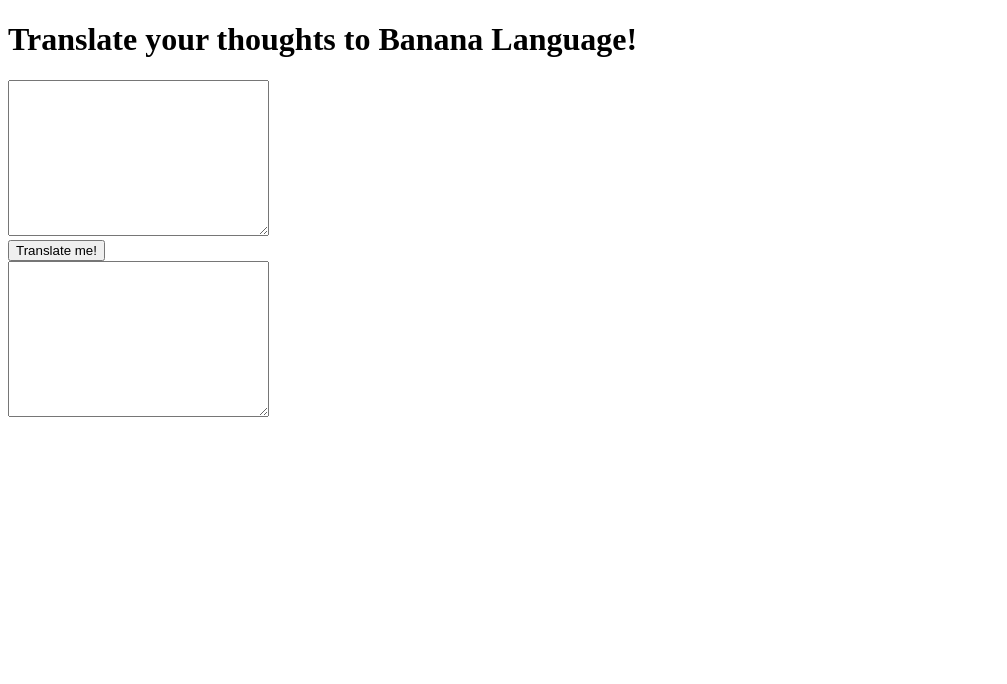
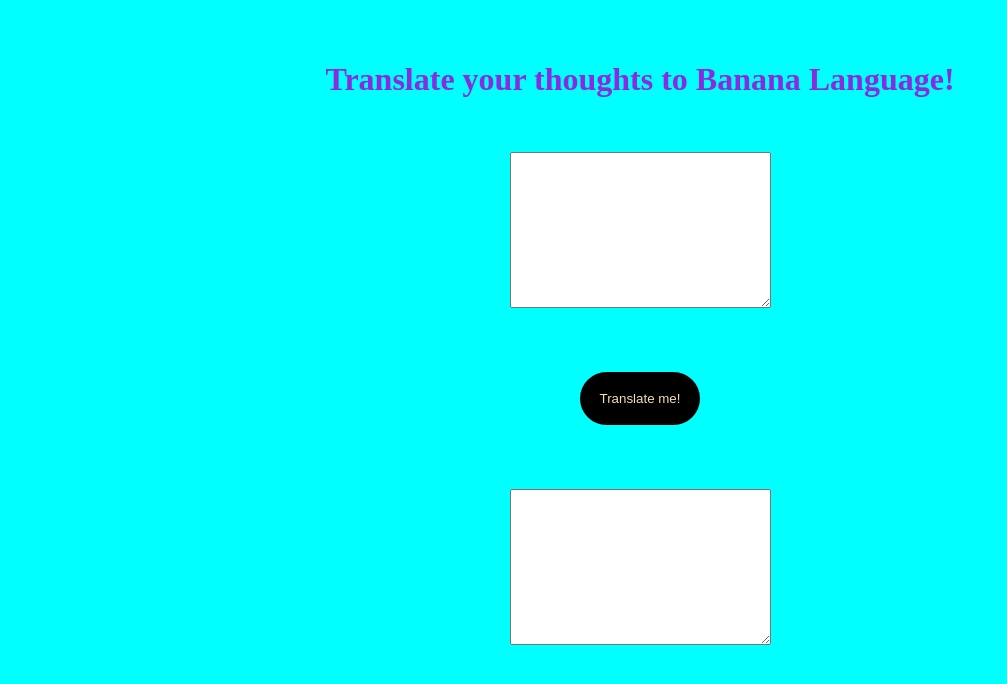
Before and after one commit to harshithbadiga/neog-camp-minion-translator, a plain HTML site: page index.html in a window 1280 px wide. Shown: the whole page, without its empty margins (0-1007 px from the left). Drawn offline with Linux system fonts and the light colour scheme.

Commit message:
basic styling done

```diff
--- a/index.html
+++ b/index.html
@@ -8,16 +8,16 @@
     <link rel="stylesheet" href="/style.css">
 </head>
 <body>
-    <div>
+    <div class="heading">
     <h1>Translate your thoughts to Banana Language!</h1>
     </div>
-    <div>
+    <div class="input">
         <textarea name="" id="input-txt" cols="30" rows="10"></textarea>
     </div>
-    <div>
-        <button id="btn">Translate me!</button>
+    <div class="btn">
+        <button id="btn" class="translate">Translate me!</button>
     </div>
-    <div>
+    <div class="output">
         <textarea name="" id="output-txt" cols="30" rows="10"></textarea>
     </div>
 
--- a/style.css
+++ b/style.css
@@ -0,0 +1,48 @@
+body{
+    background-color: aqua;
+}
+
+
+.heading{
+    display: flex;
+    text-align: center;
+    justify-content: center;
+    padding: 2rem;
+}
+
+.input {
+    display: flex;
+    justify-content: center;
+    text-align: center;
+
+}
+.output{
+    display: flex;
+    justify-content: center;
+    text-align: center;
+}
+
+.btn{
+    display: flex;
+    justify-content: center;
+    margin: 3rem;
+    padding: 1rem;
+}
+h1{
+    color: blueviolet;
+}
+
+.translate{
+    padding: 1.2rem;
+    background-color: black;
+    color:wheat;
+    border-radius: 35px;
+    border: none;
+    outline: none;
+}
+
+.translate:hover{
+    background-color: wheat;
+    color: black;
+    transition: ease-out 150ms;
+}
```
